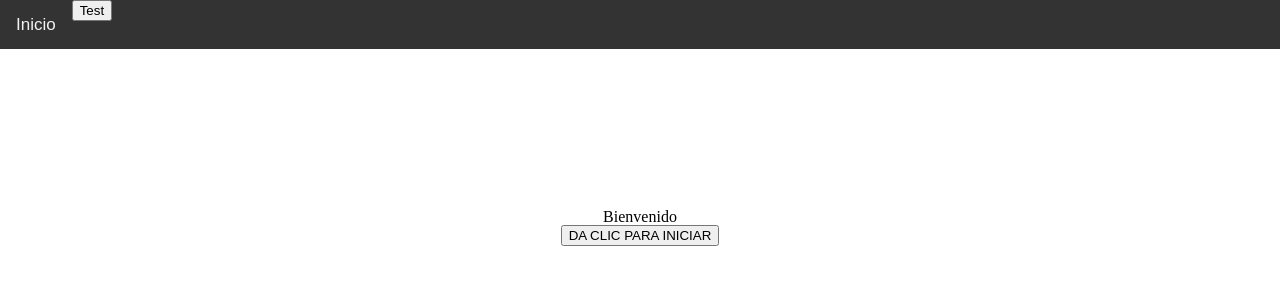
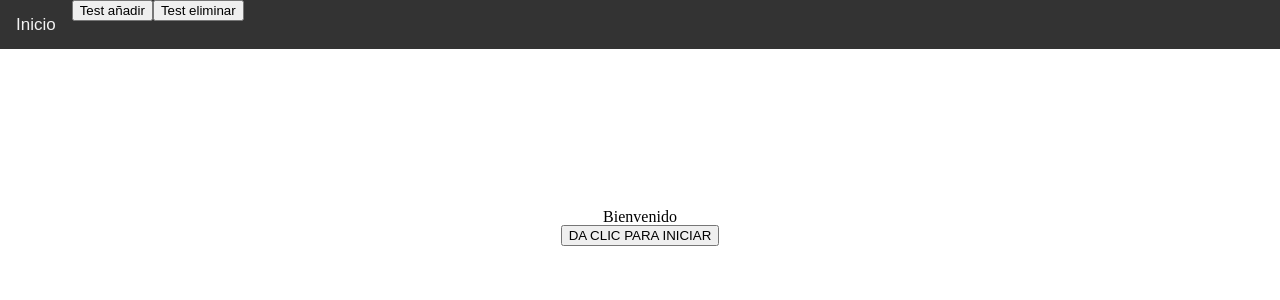
Before and after one commit to rigobertoalag/proyecto-brenda, a React (Create React App) app: page / in a window 1280 px wide. Shown: the top 300 px of the page. Built offline with nearby package versions, Linux system fonts and the light colour scheme.

Commit message:
Testing the localstorage

```diff
--- a/src/components/NavBar.js
+++ b/src/components/NavBar.js
@@ -5,7 +5,18 @@ export default function NavBar() {
 
     /** */
     const [data, setData] = useState('')
-    console.log(data)
+    function cachingData(){
+        localStorage.setItem('myCat', 'Tom')
+        alert('se añadio')
+    }
+
+    function cachingDelete(){
+        localStorage.removeItem('myCat');
+        alert('Se borro')
+    }
+
+    const cat = localStorage.getItem('myCat');
+    console.log(cat)
     /** */
 
     let location = useLocation();
@@ -28,7 +39,8 @@ export default function NavBar() {
         <div className="topnav" id="myTopnav">
             <Link to='/'><p className="active">Inicio</p></Link>
             <ShowCart />
-            <button onClick={()=>setData('Hola')}>Test</button>
+            <button onClick={cachingData}>Test añadir</button>
+            <button onClick={cachingDelete}>Test eliminar</button>
         </div>
     )
 }
```
